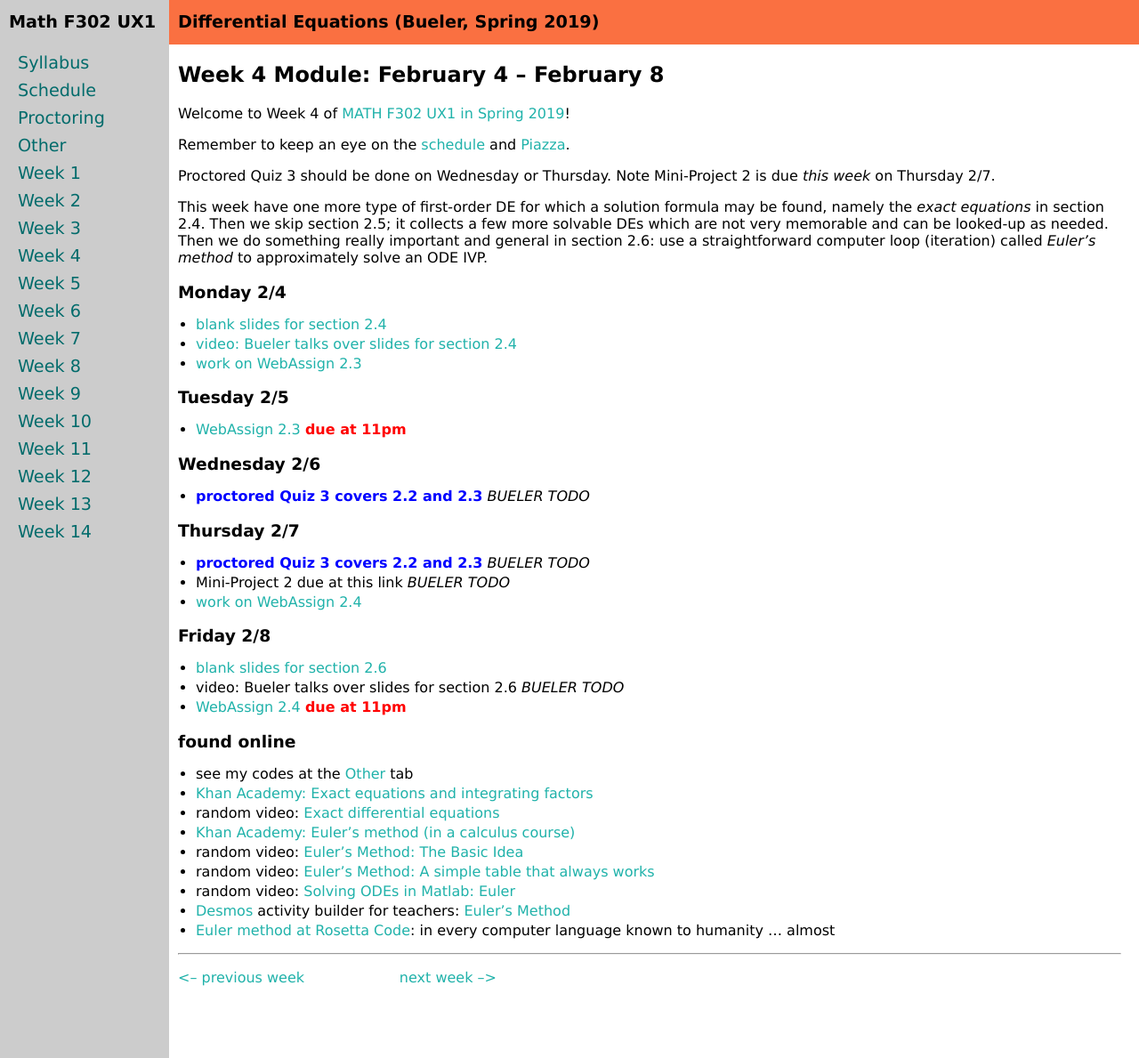
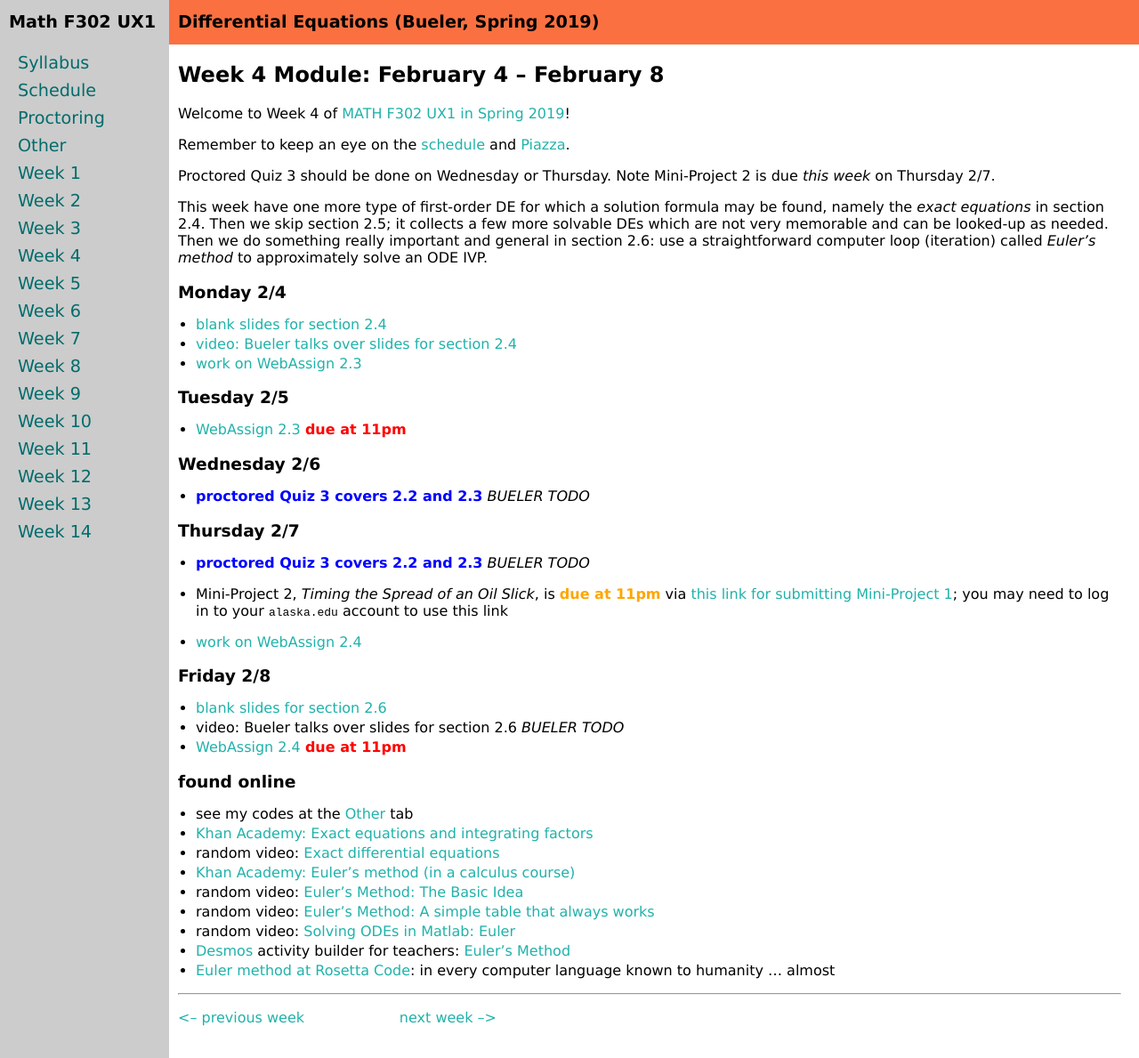
Before and after one commit to bueler/math302, a Jekyll site: the page built from week4.md, in a window 1280 px wide and 1189 px high. Shown: the whole window at 89% size. Built offline with Jekyll 4.4.1, drawn with Linux system fonts in a browser that asks for light colours.

Commit message:
mostly set up Mini-Project 2; need to create google form and get link for it

```diff
--- a/week4.md
+++ b/week4.md
@@ -26,7 +26,8 @@
 
 ### Thursday 2/7
 * <span style="color:blue">**proctored Quiz 3 covers 2.2 and 2.3**</span> _BUELER TODO_
-* Mini-Project 2 due at this link _BUELER TODO_
+* Mini-Project 2, _Timing the Spread of an Oil Slick_, is <span style="color:orange">**due at 11pm**</span> via [this link for submitting Mini-Project 1](FIXME); you may need to log in to your `alaska.edu` account to use this link
+
 * [work on WebAssign 2.4](https://www.webassign.net/)
 
 ### Friday 2/8
```
Also changed, not shown: week1.md (+1 -1 lines), week3.md (+1 -1 lines), 2 other files.
